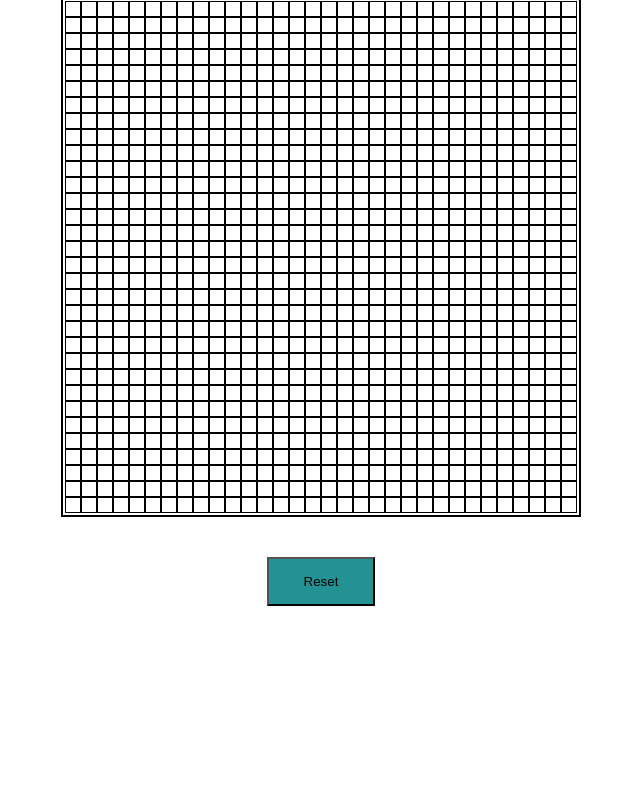
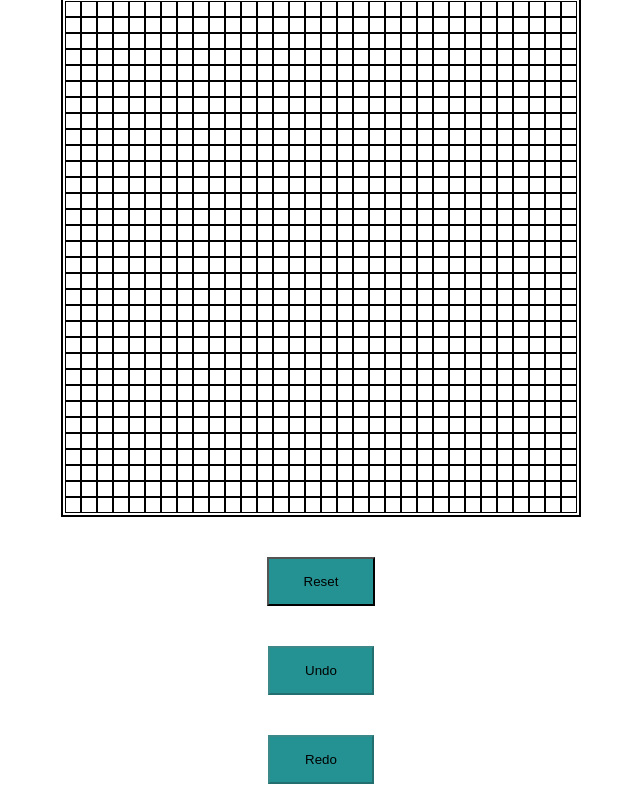
Before and after one commit to akjapesh/color_pallete_app, a React (Create React App) app: page / in a window 1280 px wide. Shown: the part 195-999 px from the top of the page, without its empty margins (319-959 px from the left). Before the commit the page ends 821 px from the top, so only its background shows below. Built offline with nearby package versions, Linux system fonts and the light colour scheme.

Commit message:
redu undo

```diff
--- a/src/App.js
+++ b/src/App.js
@@ -1,8 +1,11 @@
 import "./styles/App.css";
-import React, { useState, useEffect } from "react";
+import React, { useState, useEffect ,useMemo} from "react";
+import isEqual from "lodash/isEqual";
 import { CirclePicker } from "react-color";
 import Table from "./components/Table";
 import Reset from "./components/Reset";
+import Undo from "./components/Undo";
+import Redo from "./components/Redo";
 ///Main App Component
 function App() {
   const numRows = 32,
@@ -10,13 +13,29 @@ function App() {
   const [matrixState, setMatrixState] = useState(() => {
     return Array.from({ length: numRows * numCols }, () => "#FFFFFF");
   });
+  const [states,setStates]=useState(()=>{return [Array.from({ length: numRows * numCols }, () => "#FFFFFF")];});
+  const [stateIndex,setStateIndex]=useState(0);
+  const [presentColor, setPresentColor] = useState("#FFFFFF");
 
-  const [presentColor, setPresentColor] = useState("#FFFFFF");
+  const state=useMemo(()=>states[stateIndex],[states,stateIndex]);
+  useEffect(()=>{
+    setMatrixState(state);
+  },[state])
+  const setState=(value)=>{
+    if(isEqual(state,value)){
+      return;
+    }
+    const copy=states.slice(0,stateIndex+1);
+    copy.push(value);
+    setStates(copy);
+    setStateIndex(copy.length-1);
+  };
 
   function changeCellColor({ id, newColor }) {
     setMatrixState((previousState) => {
       const newState = [...previousState];
       newState[id] = newColor;
+      setState(newState);
       return newState;
     });
   }
@@ -38,7 +57,11 @@ function App() {
         changeCellColor={changeCellColor}
         style={{ margin: 20 }}
       />
-      <Reset matrixState={matrixState} changeCellColor={changeCellColor} setMatrixState={setMatrixState} />
+      <div className="center">
+      <Reset matrixState={matrixState}  setMatrixState={setMatrixState} setStateIndex={setStateIndex} setStates={setStates}/>
+      <Undo state={state} matrixState={matrixState}  setMatrixState={setMatrixState} stateIndex={stateIndex} setStateIndex={setStateIndex}  />
+      <Redo state={state}  setMatrixState={setMatrixState} states={states} stateIndex={stateIndex} setStateIndex={setStateIndex} stateLastIndex={states.length-1}/>
+      </div>
     </div>
   );
 }
--- /dev/null
+++ b/src/components/Redo.js
@@ -0,0 +1,22 @@
+import "../styles/App.css";
+import React, { useState, useEffect } from "react";
+
+///Reset Component
+function Redo({ state,  setMatrixState, states,stateIndex, setStateIndex ,stateLastIndex}) {
+  console.log(stateIndex,stateLastIndex);
+    const canRedo=stateIndex<stateLastIndex;
+  const goForward=(steps=1)=>{
+      setStateIndex(Math.min(states.length-1,Number(stateIndex)+(Number(steps)||1)));
+        // setMatrixState(state);
+        console.log(state);
+    };
+  return (
+    <div className="actions">
+      <button type="button" onClick={goForward} disabled={!canRedo}>
+        Redo
+      </button>
+    </div>
+  );
+}
+
+export default Redo;
--- a/src/components/Reset.js
+++ b/src/components/Reset.js
@@ -2,15 +2,16 @@ import "../styles/App.css";
 import React, { useState, useEffect } from "react";
 
 ///Reset Component
-function Reset({ matrixState, changeCellColor,setMatrixState }) {
+function Reset({ matrixState,setMatrixState, setStateIndex,setStates }) {
   const numRows = 32,
     numCols = 32;
   function resetMatrix() {
     setMatrixState(()=>{return Array.from({ length: numRows * numCols }, () => "#FFFFFF");})
-
+    setStateIndex(0);
+    setStates(()=>{return [Array.from({ length: numRows * numCols }, () => "#FFFFFF")];});
   }
   return (
-    <div className="center">
+    <div className="actions">
       <button type="button" onClick={resetMatrix}>
         Reset
       </button>
--- /dev/null
+++ b/src/components/Undo.js
@@ -0,0 +1,22 @@
+import "../styles/App.css";
+import React, { useState, useEffect } from "react";
+
+///Reset Component
+function Undo({ state,  setMatrixState, stateIndex, setStateIndex }) {
+  const canUndo=stateIndex>0;
+  const goBack=(steps=1)=>{
+
+    setStateIndex(Math.max(0,Number(stateIndex)-(Number(steps)||1)));
+    console.log(state);
+    // setMatrixState(state);
+};
+  return (
+    <div className="actions">
+      <button type="button" onClick={goBack} disabled={!canUndo}>
+        Undo
+      </button>
+    </div>
+  );
+}
+
+export default Undo;
--- a/src/styles/App.css
+++ b/src/styles/App.css
@@ -66,3 +66,6 @@ button {
   padding: 15px 35px 15px 35px;
   cursor: pointer;
 }
+.actions{
+  display :inline-block;
+}
```
